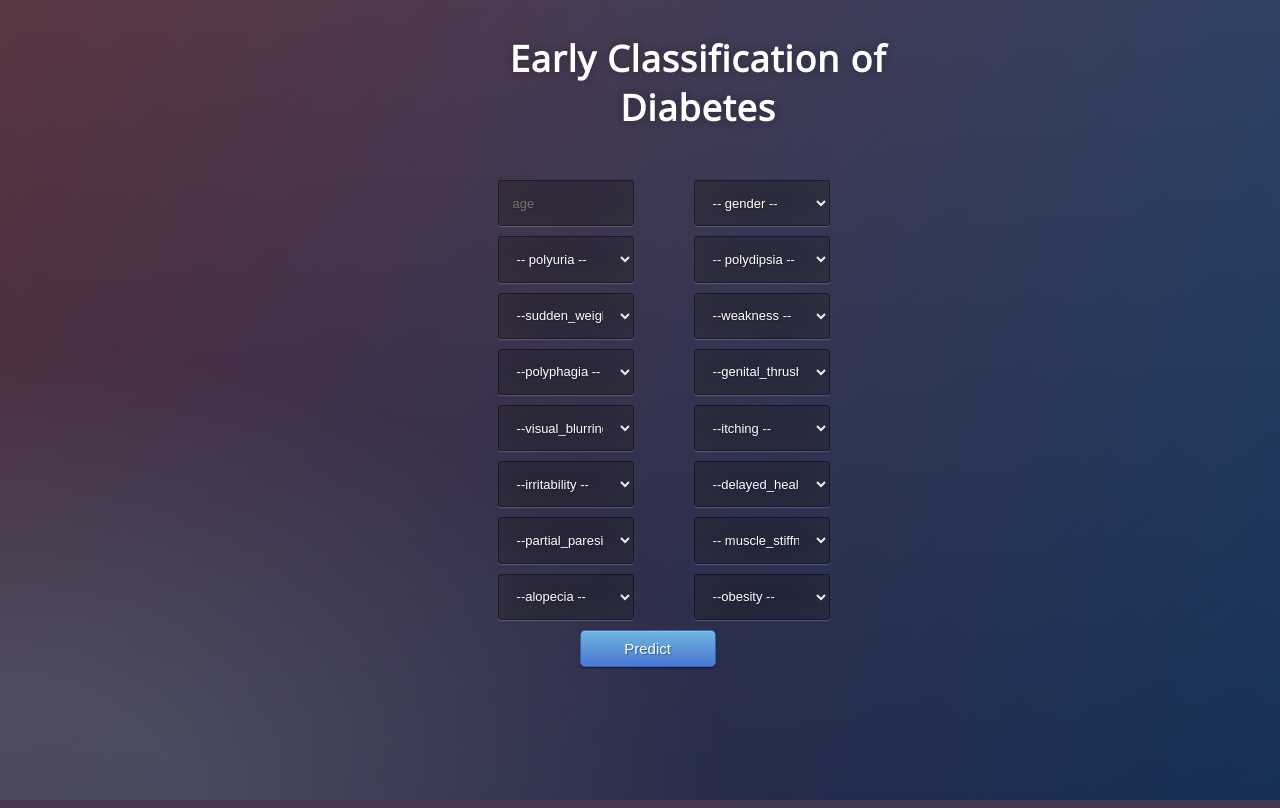
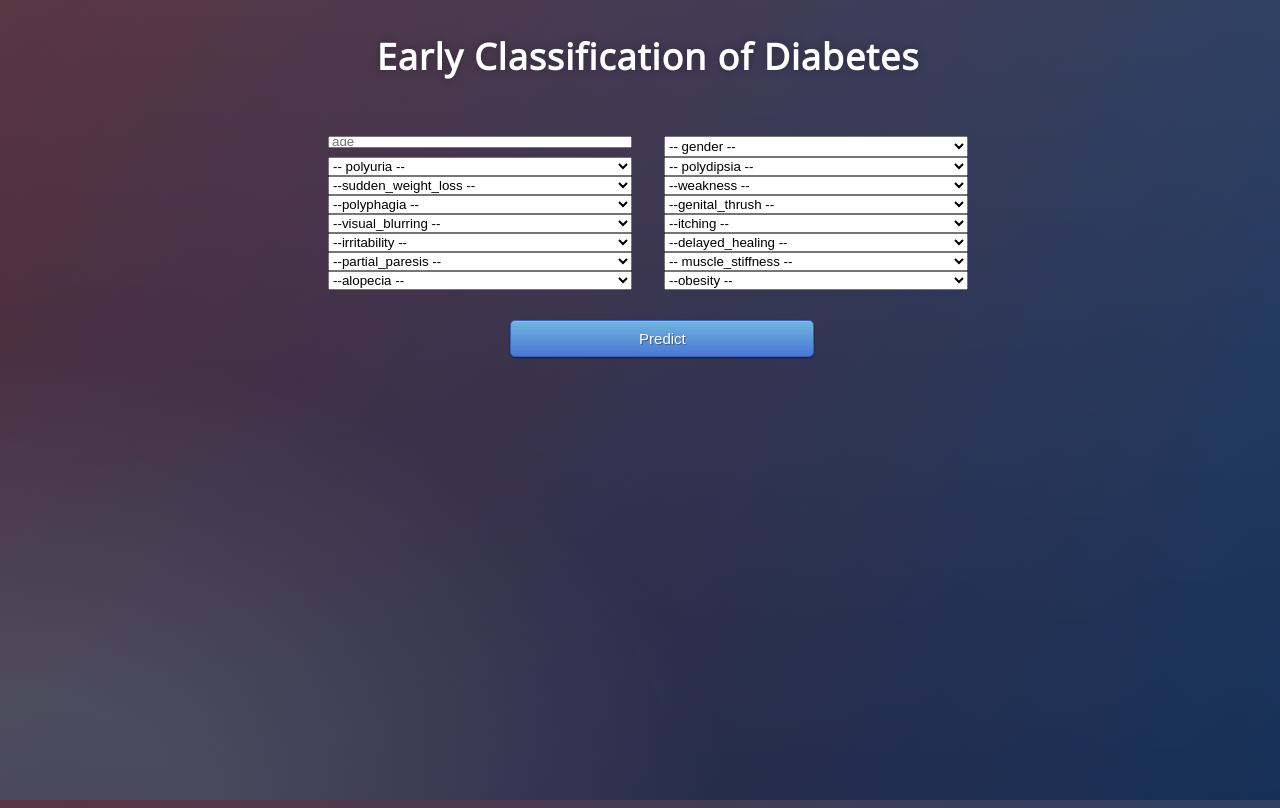
Before and after one commit to mohitsharma-iitj/Early-Classification-of-Diabetes, a Flask app: page / in a window 1280 px wide. Run offline with Flask 2, Linux system fonts and the light colour scheme.

Commit message:
Update style.css

```diff
--- a/static/css/style.css
+++ b/static/css/style.css
@@ -15,7 +15,7 @@
 
 body {
 	/* overflow-y: hidden; */
-	overflow-x: hidden;
+	/* overflow-x: hidden;  */
 	width: 100%;
 	height:100%;
 	font-family: 'Open Sans', sans-serif;
@@ -34,30 +34,42 @@
 }
 .login {
 	position: relative;
-	top: 20%;
-	left: 50%;
-	margin: -150px 0 0 -150px;
-	width:400px;
-	height:400px;
+	display: inline-block;
+	/* border: 3px solid rgb(128, 0, 100); */
+	width:50%;
+	height:95%;
 }
 
-.login h1 { color: #fff; text-shadow: 0 0 10px rgba(0,0,0,0.3); letter-spacing:1px; text-align:center; }
-
+.login h1 {
+	color: #fff; text-shadow: 0 0 10px rgba(0,0,0,0.3); letter-spacing:1px; text-align:center;
+	/* margin-top: -1.5%; */
+}
 .cls{
 	display: grid;
-    grid-template-columns:8.5rem 8.5rem;
-
-	column-gap:15%;
+	grid-template-columns: 47.5% 47.5%;
+	column-gap:5%;
+	align-self: center;
+	margin-top: 1%;
+	/* border: 3px solid rgb(181, 126, 17); */
+}
+.xyz{
+	width: 90%;
+	height:70%;
+}
+input{
+	height:60%;
 }
 
-input,select {
-	width: 100%;
-	margin-bottom: 10px;
-	/* margin-left: 10px; */
+.my,fieldset {
+	width: 95%;
+	height:90%;
+	margin-bottom: 4.4%;
+	/* border: 3px solid rgb(128, 49, 0); */
+
 	background: rgba(0,0,0,0.3);
-	border: none;
+	/* border: 2%; */
 	outline: none;
-	padding: 10%;
+	padding: 0.5%;
 	font-size: 13px;
 	color: #fff;
 	text-shadow: 1px 1px 1px rgba(0,0,0,0.3);
@@ -70,9 +82,10 @@
 	-ms-transition: box-shadow .5s ease;
 	transition: box-shadow .5s ease;
 }
-input:focus,select:focus { box-shadow: inset 0 -5px 45px rgba(100,100,100,0.4), 0 1px 1px rgba(255,255,255,0.2); }
+.my:focus,fieldset:focus { box-shadow: inset 0 -5px 45px rgba(100,100,100,0.4), 0 1px 1px rgba(255,255,255,0.2); }
 
 button{
+	margin-top: 10%;
 	text-align: right;
 	position: relative;
 	left: 60%;
```
